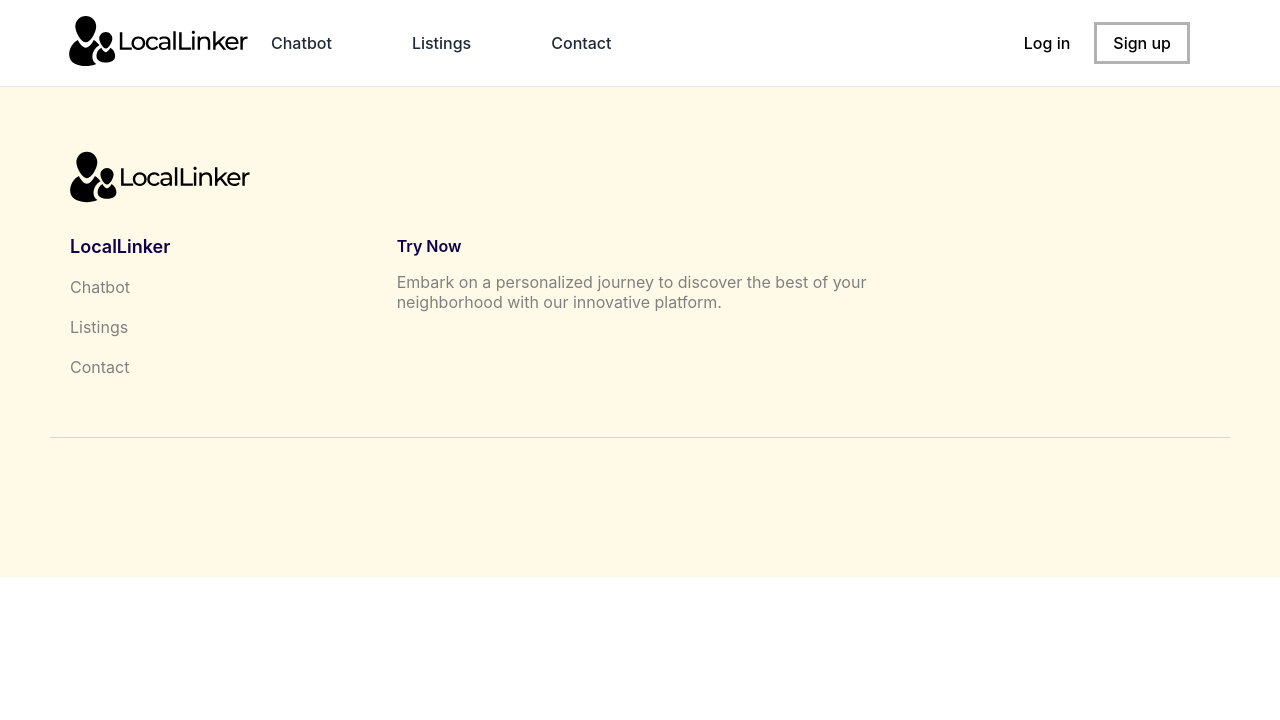
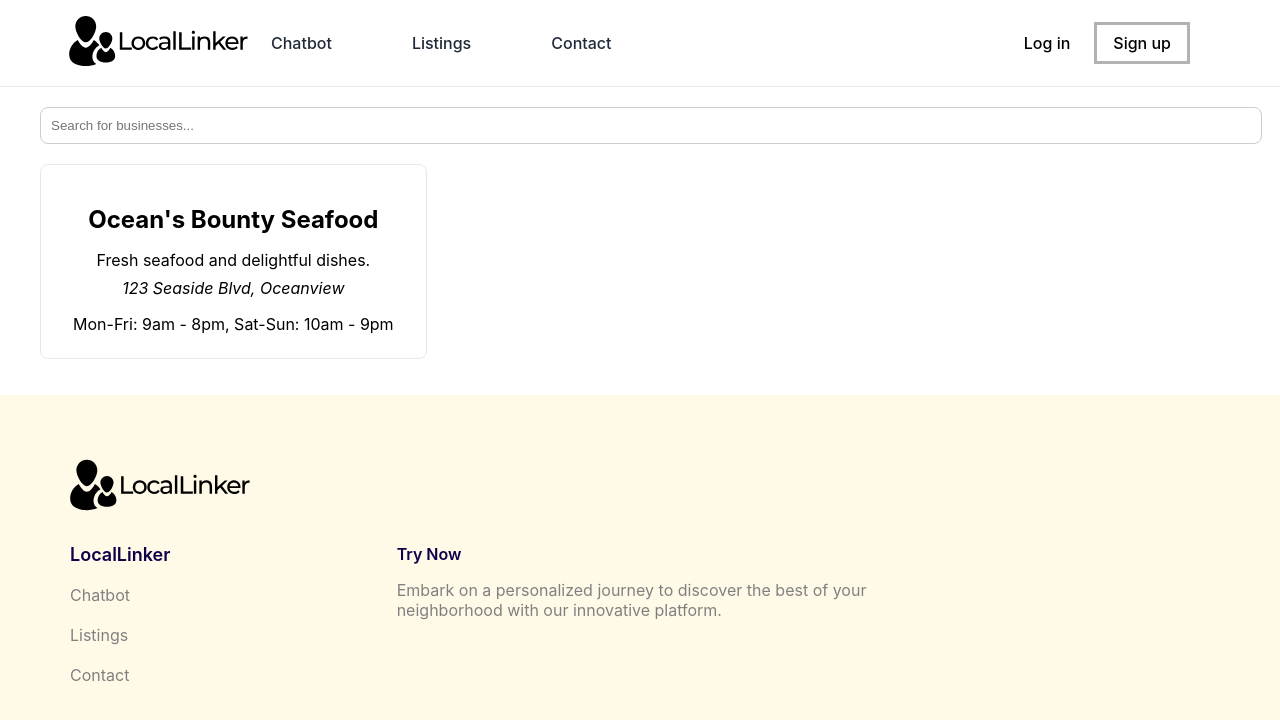
Before and after one commit to alyssaongyx/hacknroll24, a React (Create React App) app: page /listings in a window 1280 px wide. Shown: the top 720 px of the page. Built offline with nearby package versions, Linux system fonts and the light colour scheme; no server answers.

Commit message:
Add `ListingCard`

```diff
--- /dev/null
+++ b/src/components/ListingCard.css
@@ -0,0 +1,34 @@
+.listing-card {
+  cursor: pointer;
+  border-radius: 8px;
+  border: 1px solid #e8e8e8;
+  overflow: hidden;
+  transition: box-shadow 0.3s ease;
+  margin-bottom: 16px;
+}
+
+.listing-card:hover {
+  box-shadow: 0 4px 8px rgba(0, 0, 0, 0.2);
+}
+
+.listing-image {
+  width: 100%;
+  display: block;
+  object-fit: cover;
+}
+
+.listing-info {
+  padding: 16px;
+}
+
+.business-name {
+  font-size: 1.5em;
+  margin-bottom: 0.5em;
+}
+
+.business-description,
+.business-address,
+.business-hours {
+  font-size: 1em;
+  margin-bottom: 0.5em;
+}
--- /dev/null
+++ b/src/components/ListingCard.js
@@ -0,0 +1,20 @@
+import React from "react";
+import "./ListingCard.css";
+
+export default function ListingCard({ business }) {
+  return (
+    <div
+      className="listing-card"
+      onClick={() => window.open(business.website, "_blank")}
+    >
+      <div>
+        <div className="listing-info">
+          <h3 className="business-name">{business.name}</h3>
+          <p className="business-description">{business.description}</p>
+          <address className="business-address">{business.address}</address>
+          <p className="business-hours">{business.operatingHours}</p>
+        </div>
+      </div>
+    </div>
+  );
+}
--- /dev/null
+++ b/src/components/ListingsPage.css
@@ -0,0 +1,22 @@
+.listings-page {
+  max-width: 1200px;
+  margin: auto;
+  padding: 20px;
+}
+
+.search-bar {
+  margin-bottom: 20px;
+}
+
+.search-bar input {
+  width: 100%;
+  padding: 10px;
+  border-radius: 8px;
+  border: 1px solid #ccc;
+}
+
+.listings-container {
+  display: grid;
+  grid-template-columns: repeat(auto-fill, minmax(300px, 1fr));
+  grid-gap: 20px;
+}
--- a/src/components/ListingsPage.js
+++ b/src/components/ListingsPage.js
@@ -1,8 +1,51 @@
-import React from 'react';
+import React, { useState } from "react";
+import ListingCard from "./ListingCard";
+import "./ListingsPage.css";
+
+// Dummy data for the listings
+// TODO: Remove and Fetch data from database
+const listingsData = [
+  {
+    id: 1,
+    name: "Ocean's Bounty Seafood",
+    description: "Fresh seafood and delightful dishes.",
+    address: "123 Seaside Blvd, Oceanview",
+    operatingHours: "Mon-Fri: 9am - 8pm, Sat-Sun: 10am - 9pm",
+    website: "http://www.oceansbountyseafood.com",
+  },
+];
 
 export default function ListingsPage() {
+  const [listings, setListings] = useState(listingsData);
+  const [searchTerm, setSearchTerm] = useState("");
+
+  const handleSearchChange = (e) => {
+    setSearchTerm(e.target.value);
+    filterListings(e.target.value);
+  };
+
+  const filterListings = (searchTerm) => {
+    const filteredListings = listingsData.filter((listing) =>
+      listing.name.toLowerCase().includes(searchTerm.toLowerCase())
+    );
+    setListings(filteredListings);
+  };
+
   return (
-    <>
-    </>
+    <div className="listings-page">
+      <div className="search-bar">
+        <input
+          type="text"
+          value={searchTerm}
+          onChange={handleSearchChange}
+          placeholder="Search for businesses..."
+        />
+      </div>
+      <div className="listings-container">
+        {listings.map((business, index) => (
+          <ListingCard key={index} business={business} />
+        ))}
+      </div>
+    </div>
   );
 }
```
